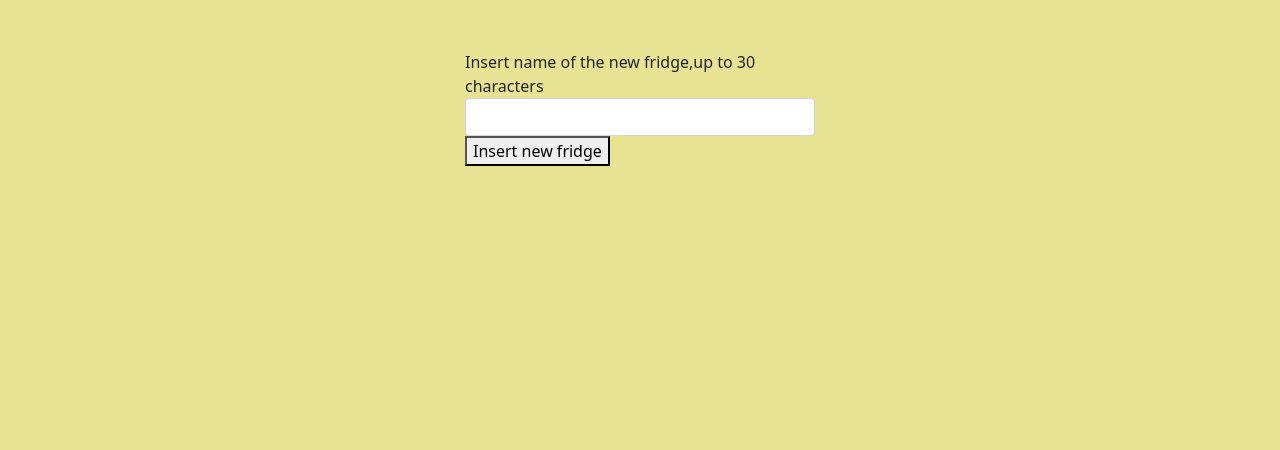
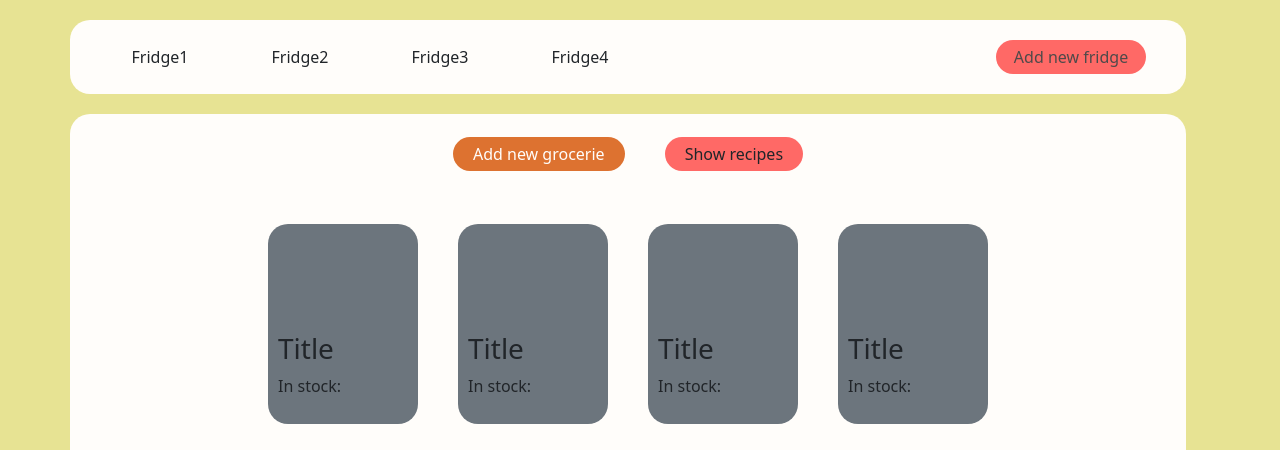
Before and after one commit to boostedgagi/myFridge, a PHP site: page /myFridge/fridges.php in a window 1280 px wide. Shown: the part 58-508 px from the top of the page. Run offline with PHP 8.4, Linux system fonts and the light colour scheme; a user stored in the database is signed in; grey boxes are pictures that could not be loaded.

Commit message:
push for rikiBranch

```diff
--- a/actions/addNewFridgeAction.php
+++ b/actions/addNewFridgeAction.php
@@ -11,6 +11,6 @@ if(isset($_POST["fridgeName"]) and isset($_POST["newFridgeSubmit"])) {
     $fridge = new InsertNewFridgeControl($fridgeName,$currentUser);
     $fridge->insertNewFridge();
 
-    header("location: ../fridges.php?new_fridge_successfully_inserted");
+    header("location: ./fridges1.php?new_fridge_successfully_inserted");
 
 }
--- a/fridges.php
+++ b/fridges.php
@@ -1,16 +1,86 @@
 <?php
+include "includes/addNewFridgeModal.php";
 include "includes/header.php";
 include "includes/nav.php";
-include "includes/userPageAuthentication.php";
+include "includes/login.php";
+include "includes/register.php";
+
 ?>
 
-<div style="width: 450px; padding:50px; align-self: center">
-    <form method="post" action="actions/addNewFridgeAction.php">
-        <label>Insert name of the new fridge,up to 30 characters</label>
-        <input type="text" class="form-control" name="fridgeName">
-        <button type="submit" name="newFridgeSubmit">Insert new fridge</button>
-    </form>
+<section id="fridges">
+<div class="container-lg">
+    <div class="row fridges">
+        <ul class="fridge-list">
+            <li class="fridge-item text-center">Fridge1</li>
+            <li class="fridge-item text-center">Fridge2</li>
+            <li class="fridge-item text-center">Fridge3</li>
+            <li class="fridge-item text-center">Fridge4</li>
+            <li class="add-fridge text-center">
+            <a
+                    href="#"
+                    style="color: #4f4a4a; text-decoration: none"
+                    data-bs-toggle="modal"
+                    data-bs-target="#addNewFridgeModal">Add new fridge
+            </a>
+            </li>
+        </ul>
+    </div>
+    <div class="row groceries">
+        <div class="menu">
+        <ul>
+            <li id="add">Add new grocerie</li>
+            <li id="show">Show recipes</li>
+        </ul>
+        </div>
+        <div class="items">
+            <div class="item">
+                <img src="" alt>
+                <h3>Title</h3>
+                <p>In stock: </p>
+            </div>
+            <div class="item">
+                <img src="" alt>
+                <h3>Title</h3>
+                <p>In stock: </p>
+            </div>
+            <div class="item">
+                <img src="" alt>
+                <h3>Title</h3>
+                <p>In stock: </p>
+            </div>
+            <div class="item">
+                <img src="" alt>
+                <h3>Title</h3>
+                <p>In stock: </p>
+            </div>
+
+
+            <div class="item">
+                <img src="" alt>
+                <h3>Title</h3>
+                <p>In stock: </p>
+            </div>
+            <div class="item">
+                <img src="" alt>
+                <h3>Title</h3>
+                <p>In stock: </p>
+            </div>
+            <div class="item">
+                <img src="" alt>
+                <h3>Title</h3>
+                <p>In stock: </p>
+            </div>
+            <div class="item">
+                <img src="" alt>
+                <h3>Title</h3>
+                <p>In stock: </p>
+            </div>
+        </div>
+    </div>
 </div>
+
+</section>
+
 <?php
 include "includes/footer.php";
 ?>
--- /dev/null
+++ b/includes/addNewFridgeModal.php
@@ -0,0 +1,41 @@
+<!-- LOGIN MODAL -->
+<div
+    class="modal fade"
+    id="addNewFridgeModal"
+    tabindex="-1"
+    aria-labelledby="addNewFridgeModal"
+    aria-hidden="true"
+>
+    <div class="modal-dialog modal-dialog-centered">
+        <div class="modal-content">
+            <div class="modal-body">
+                <button
+                    type="button"
+                    class="btn-close"
+                    data-bs-dismiss="modal"
+                    aria-label="Close"
+                ></button>
+                <!-- FRIDGE INSERT FORM -->
+                <form action="actions/addNewFridgeAction.php" method="post" >
+                    <h1 class="text-center mb-5">Add new fridge</h1>
+                    <div  class="form-floating mb-3">
+                        <input
+                                type="text"
+                                class="form-control"
+                                name="fridgeName"
+                                placeholder="new fridge name"
+                        >
+                    </div>
+                    <button
+                        type="submit"
+                        name="newFridgeSubmit"
+                        class="btn-lg btn-primary my-3 rounded-pill"
+                    >
+                        Add new fridge
+                    </button>
+
+                </form>
+            </div>
+        </div>
+    </div>
+</div>
--- a/includes/nav.php
+++ b/includes/nav.php
@@ -32,7 +32,7 @@ session_start();
                     <a href="index.php" class="nav-link text-black">Home</a>
                 </li>
                 <li class="nav-item ms-1">
-                    <a href="fridges1.php" class="nav-link text-black">Fridges</a>
+                    <a href="fridges.php" class="nav-link text-black">Fridges</a>
                 </li>
                 <li class="nav-item ms-1">
                     <a href="roommates.php" class="nav-link text-black">Roommates</a>
```
Also changed, not shown: fridges1.php (deleted, +0 -77 lines).
